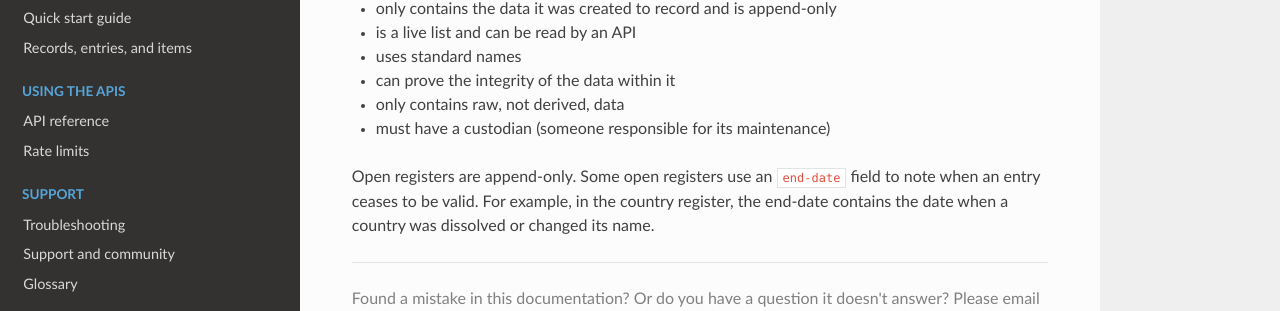
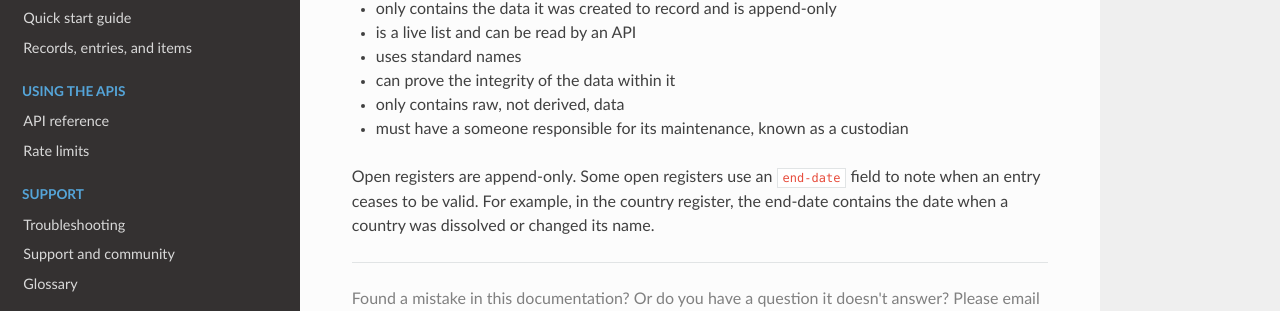
Before and after one commit to J-Lambo/J-Lambo.github.io-open-registers-tech-docs, an MkDocs documentation site: the page built from docs/about_registers/why_registers.md, in a window 1280 px wide. Shown: the part 296-607 px from the top of the page. Built offline with MkDocs 1.6.1, drawn with Linux system fonts in a browser that asks for light colours; nearby versions of some CDN libraries; old or Windows-style settings are respelled for this version of MkDocs.

Commit message:
Remove additional characters from bullet

```diff
--- a/docs/about_registers/why_registers.md
+++ b/docs/about_registers/why_registers.md
@@ -10,6 +10,6 @@ An open register:
 * uses standard names
 * can prove the integrity of the data within it
 * only contains raw, not derived, data
-* must have a custodian (someone responsible for its maintenance)
+* must have a someone responsible for its maintenance, known as a custodian
 
 Open registers are append-only. Some open registers use an `end-date` field to note when an entry ceases to be valid. For example, in the country register, the end-date contains the date when a country was dissolved or changed its name.
```
